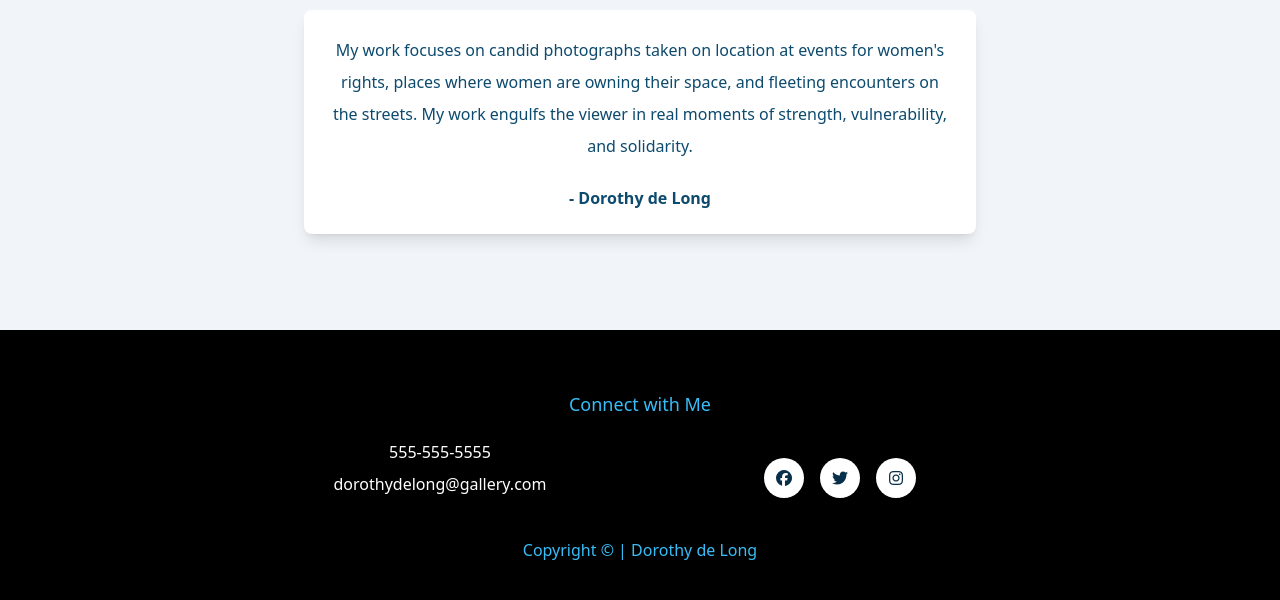
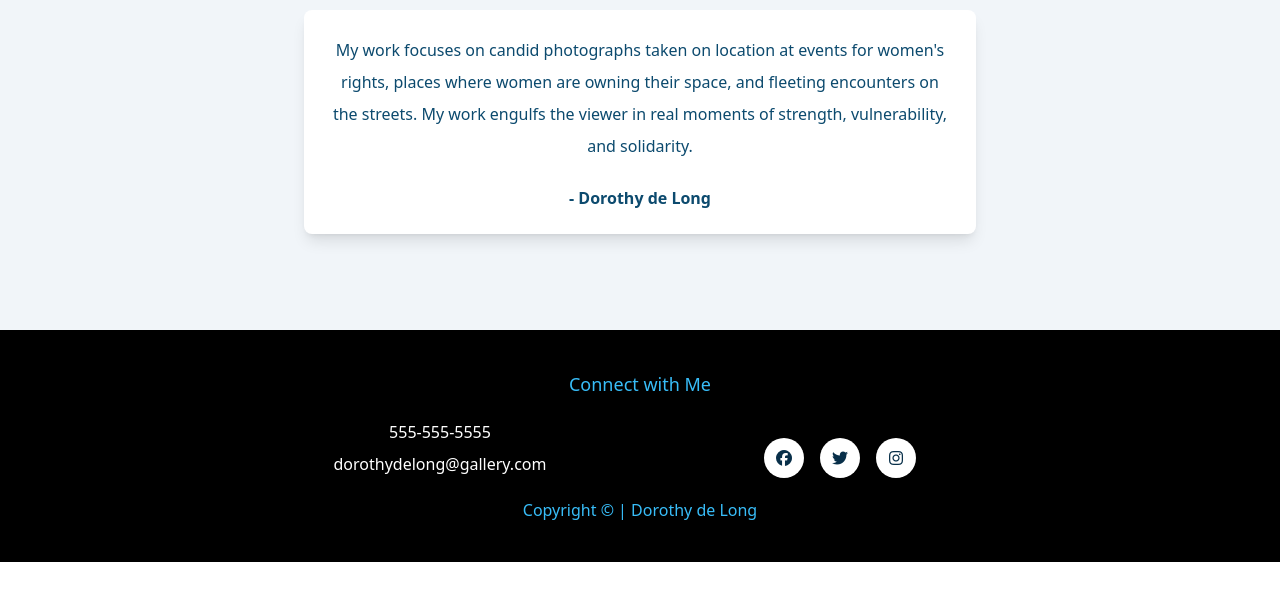
Before and after one commit to jjackson112/update-dorothy-de-long, a plain HTML site: page about.html in a window 1280 px wide. Shown: the part 488-1088 px from the top of the page. After the commit the page ends 1050 px from the top, so only its background shows below. Drawn offline with nearby package versions, Linux system fonts and the light colour scheme; a script that the page names is missing.

Commit message:
reduce footer padding

```diff
--- a/about.html
+++ b/about.html
@@ -74,7 +74,7 @@
         </section>
     </main>
 
-    <footer id="contact" class="text-center bg-black py-10">
+    <footer id="contact" class="text-center bg-black py-5">
         <h2 class="text-lg text-sky-400 p-5">Connect with Me</h2>
         <div class="grid grid-cols-1 md:grid-cols-2 gap-8 items-center max-w-3xl mx-auto">
             <div class="space-y-2">
@@ -89,7 +89,7 @@
                 </div>
             </div>
         </div>
-        <div class="flex justify-center text-semibold p-10">
+        <div class="flex justify-center text-semibold p-5">
             <p class="text-sky-400">Copyright © | Dorothy de Long</p>
         </div>
     </footer>
```
Also changed, not shown: art-studio-post.html (+2 -2 lines), balloon-post.html (+2 -2 lines), beach-post.html (+2 -2 lines), blog.html (+2 -2 lines), canyon-post.html (+2 -2 lines), index.html (+2 -2 lines), mountain-post.html (+2 -2 lines), mural-post.html (+2 -2 lines), portfolio.html (+2 -2 lines).
